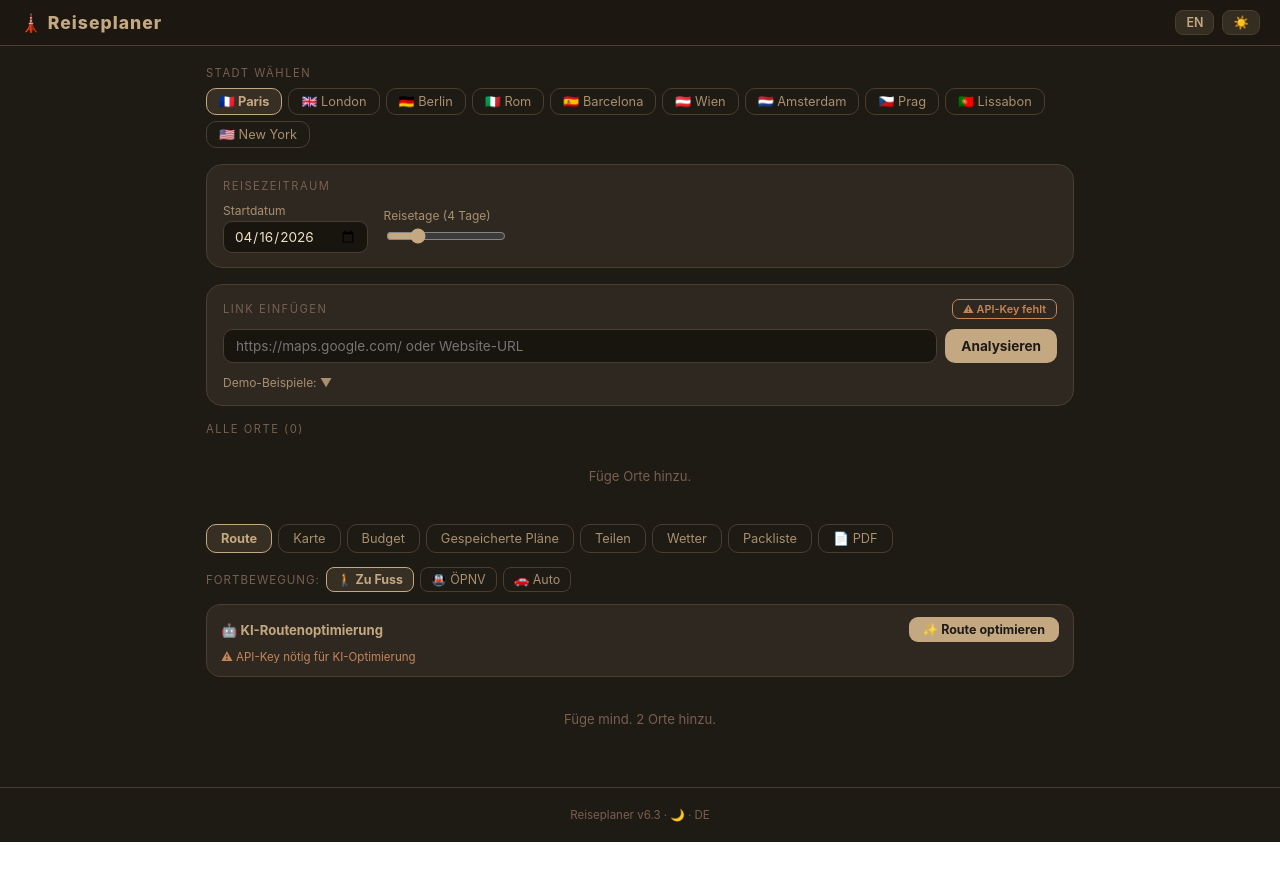
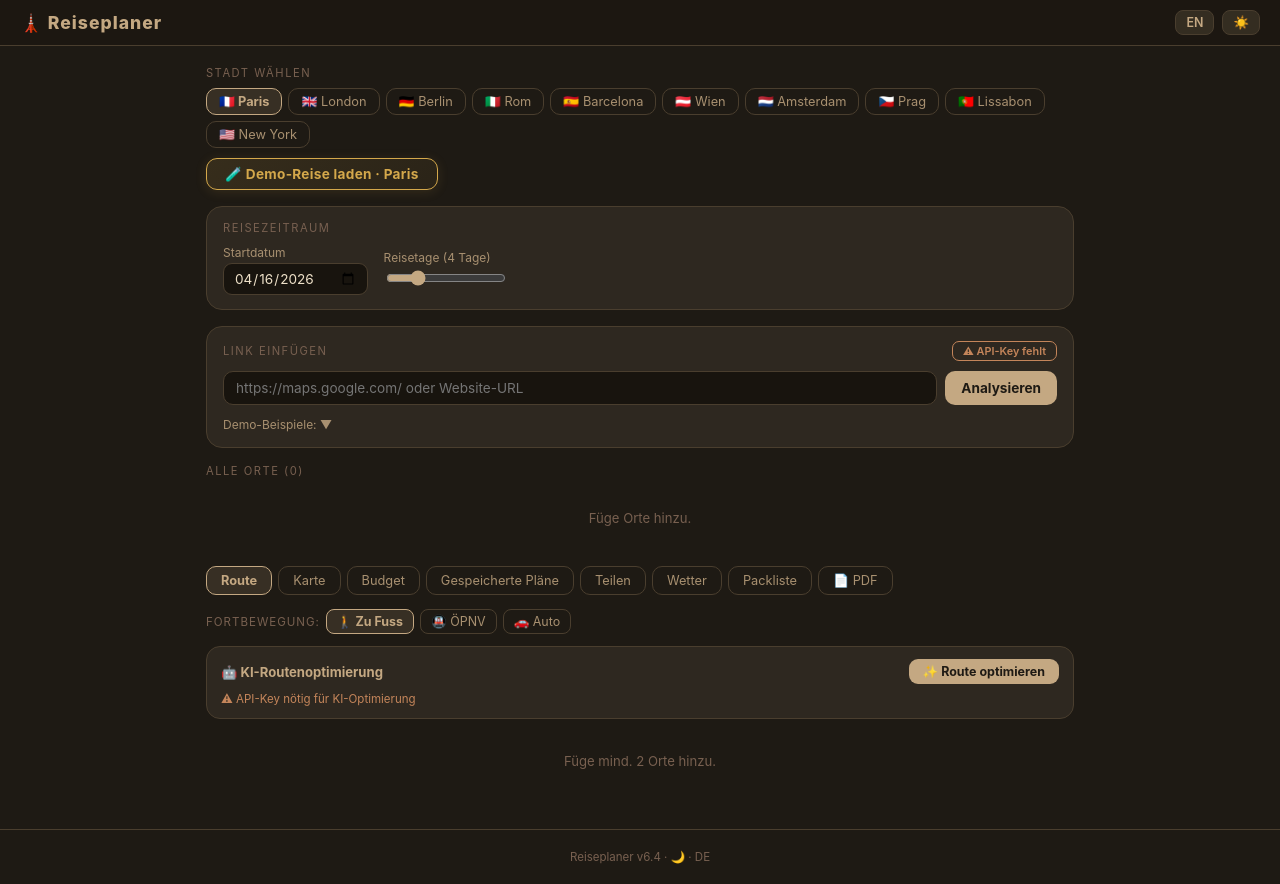
Before and after one commit to TheLomma/reiseplaner, a React (Vite) app: page / in a window 1280 px wide. Before the commit the page ends 842 px from the top, so only its background shows below. Built offline with nearby package versions, Linux system fonts and the light colour scheme.

Commit message:
Update App.jsx
version 6.4

```diff
--- a/src/App.jsx
+++ b/src/App.jsx
@@ -200,6 +200,71 @@ const CITIES = {
     ratings:{"Freiheitsstatue":{stars:4.7,reviews:95000,price:"€€",badge:"Ikone"},"Central Park":{stars:4.8,reviews:310000,price:"Kostenlos",badge:"Oase"},"Times Square":{stars:4.5,reviews:220000,price:"Kostenlos",badge:"Elektrisierend"}},
     locationInfo:{"Freiheitsstatue":{short:"Geschenk Frankreichs an die USA, 1886 eingeweiht.",highlights:["Fähre ab Battery Park","Krone mit Voranmeldung","Ellis Island"]},"Central Park":{short:"Ikonischer Stadtpark mitten in Manhattan.",highlights:["Bethesda Fountain","Bow Bridge","Strawberry Fields"]},"Times Square":{short:"Das leuchtende Herz von Manhattan.",highlights:["Broadway-Theater","Neon-Reklamen","TKTS Tickets"]}},
     openingHours:{"Freiheitsstatue":{mo:true,di:true,mi:true,do:true,fr:true,sa:true,so:true,hours:"09:00–17:00"},"Central Park":{mo:true,di:true,mi:true,do:true,fr:true,sa:true,so:true,hours:"06:00–01:00"},"Times Square":{mo:true,di:true,mi:true,do:true,fr:true,sa:true,so:true,hours:"Immer zugänglich"}},
+  },
+};
+
+const DEMO_TRIPS = {
+  paris: {
+    cityId: "paris",
+    numDays: 3,
+    startDate: new Date(Date.now() + 7*24*60*60*1000).toISOString().slice(0,10),
+    locations: [
+      {id:101,name:"Eiffelturm",type:"Sehenswürdigkeit",address:"Champ de Mars, 75007 Paris",lat:48.8584,lng:2.2945,area:"7. Arrondissement",duration:"1,5 Std.",icon:"🗼"},
+      {id:102,name:"Arc de Triomphe",type:"Sehenswürdigkeit",address:"Pl. Charles de Gaulle, 75008 Paris",lat:48.8738,lng:2.295,area:"8. Arrondissement",duration:"1 Std.",icon:"🏛️"},
+      {id:103,name:"Le Grand Véfour",type:"Restaurant",address:"17 Rue de Beaujolais, 75001 Paris",lat:48.8637,lng:2.337,area:"1. Arrondissement",duration:"2 Std.",icon:"🍽️"},
+      {id:104,name:"Louvre Museum",type:"Museum",address:"Rue de Rivoli, 75001 Paris",lat:48.8606,lng:2.3376,area:"1. Arrondissement",duration:"3 Std.",icon:"🖼️",openingHoursText:"09:00–18:00",closedDays:["Dienstag","Tuesday"]},
+      {id:105,name:"Café de Flore",type:"Cafe",address:"172 Bd Saint-Germain, 75006 Paris",lat:48.8539,lng:2.3328,area:"Saint-Germain",duration:"1 Std.",icon:"☕",openingHoursText:"07:30–01:30",closedDays:[]},
+      {id:106,name:"Sacré-Cœur",type:"Sehenswürdigkeit",address:"35 Rue du Chevalier de la Barre, 75018 Paris",lat:48.8867,lng:2.3431,area:"Montmartre",duration:"1 Std.",icon:"⛪",openingHoursText:"06:00–22:30",closedDays:[]},
+      {id:107,name:"Marché d'Aligre",type:"Markt",address:"Place d'Aligre, 75012 Paris",lat:48.8498,lng:2.3747,area:"12. Arrondissement",duration:"1 Std.",icon:"🛒",openingHoursText:"Di–So 08:00–13:00",closedDays:["Montag","Monday"]},
+      {id:108,name:"Brasserie Lipp",type:"Restaurant",address:"151 Bd Saint-Germain, 75006 Paris",lat:48.8540,lng:2.3330,area:"Saint-Germain",duration:"1,5 Std.",icon:"🥩",openingHoursText:"12:00–23:00",closedDays:[]},
+      {id:109,name:"Musée d'Orsay",type:"Museum",address:"1 Rue de la Légion d'Honneur, 75007 Paris",lat:48.8600,lng:2.3266,area:"7. Arrondissement",duration:"2 Std.",icon:"🎨",openingHoursText:"09:30–18:00",closedDays:["Montag","Monday"]},
+    ],
+    locationDays: { 101: null, 102: null, 103: null, 104: null, 105: null, 106: null, 107: null, 108: null, 109: null },
+    locationNotes: { 101: "Tickets online vorbuchen!", 104: "Mona Lisa – früh kommen!", 106: "Sonnenuntergang von der Kuppel" },
+    assignDays: (startDate) => {
+      const d = generateTripDays(startDate, 3);
+      return { 101: d[0], 102: d[0], 103: d[0], 104: d[1], 105: d[1], 106: d[1], 107: d[2], 108: d[2], 109: d[2] };
+    },
+  },
+  london: {
+    cityId: "london",
+    numDays: 3,
+    startDate: new Date(Date.now() + 7*24*60*60*1000).toISOString().slice(0,10),
+    locations: [
+      {id:201,name:"Tower of London",type:"Sehenswürdigkeit",address:"London EC3N 4AB",lat:51.5081,lng:-0.0759,area:"City of London",duration:"2 Std.",icon:"🏰"},
+      {id:202,name:"Big Ben",type:"Sehenswürdigkeit",address:"Westminster, London SW1A 0AA",lat:51.5007,lng:-0.1246,area:"Westminster",duration:"0,5 Std.",icon:"🕐"},
+      {id:203,name:"Borough Market",type:"Markt",address:"8 Southwark St, London SE1 1TL",lat:51.5055,lng:-0.091,area:"Southwark",duration:"1,5 Std.",icon:"🥘"},
+      {id:204,name:"The Ritz London",type:"Restaurant",address:"150 Piccadilly, London W1J 9BR",lat:51.5071,lng:-0.1422,area:"Mayfair",duration:"2 Std.",icon:"🍴",openingHoursText:"12:00–14:30, 18:00–22:00",closedDays:[]},
+      {id:205,name:"British Museum",type:"Museum",address:"Great Russell St, London WC1B 3DG",lat:51.5194,lng:-0.1270,area:"Bloomsbury",duration:"2,5 Std.",icon:"🏛️",openingHoursText:"10:00–17:00",closedDays:[]},
+      {id:206,name:"Notting Hill",type:"Stadtviertel",address:"Notting Hill, London W11",lat:51.5095,lng:-0.2005,area:"Notting Hill",duration:"1,5 Std.",icon:"🌸",openingHoursText:"Immer zugänglich",closedDays:[]},
+      {id:207,name:"Dishoom Covent Garden",type:"Restaurant",address:"12 Upper St Martin's Ln, London WC2H 9FB",lat:51.5120,lng:-0.1269,area:"Covent Garden",duration:"1,5 Std.",icon:"🍛",openingHoursText:"08:00–23:00",closedDays:[]},
+      {id:208,name:"Hyde Park",type:"Park",address:"London W2 2UH",lat:51.5073,lng:-0.1657,area:"Westminster",duration:"1 Std.",icon:"🌳",openingHoursText:"05:00–24:00",closedDays:[]},
+    ],
+    locationNotes: { 201: "Beefeater-Tour buchen!", 204: "Reservierung nötig", 205: "Rosetta Stone ansehen" },
+    assignDays: (startDate) => {
+      const d = generateTripDays(startDate, 3);
+      return { 201: d[0], 202: d[0], 203: d[0], 204: d[1], 205: d[1], 206: d[1], 207: d[2], 208: d[2] };
+    },
+  },
+  berlin: {
+    cityId: "berlin",
+    numDays: 3,
+    startDate: new Date(Date.now() + 7*24*60*60*1000).toISOString().slice(0,10),
+    locations: [
+      {id:301,name:"Brandenburger Tor",type:"Sehenswürdigkeit",address:"Pariser Platz, 10117 Berlin",lat:52.5163,lng:13.3777,area:"Mitte",duration:"0,5 Std.",icon:"🏛️"},
+      {id:302,name:"Museumsinsel",type:"Museum",address:"10178 Berlin",lat:52.5169,lng:13.4019,area:"Mitte",duration:"3 Std.",icon:"🏛️"},
+      {id:303,name:"Zur letzten Instanz",type:"Restaurant",address:"Waisenstraße 14-16, 10179 Berlin",lat:52.5156,lng:13.4142,area:"Mitte",duration:"1,5 Std.",icon:"🍺",openingHoursText:"12:00–23:00",closedDays:["Montag","Monday"]},
+      {id:304,name:"East Side Gallery",type:"Sehenswürdigkeit",address:"Mühlenstr. 3-100, 10243 Berlin",lat:52.5053,lng:13.4395,area:"Friedrichshain",duration:"1 Std.",icon:"🎨"},
+      {id:305,name:"Markthalle Neun",type:"Markt",address:"Eisenbahnstraße 42-43, 10997 Berlin",lat:52.4994,lng:13.4274,area:"Kreuzberg",duration:"1 Std.",icon:"🛒",openingHoursText:"Do 17:00–22:00, Sa 10:00–18:00",closedDays:[]},
+      {id:306,name:"Café Einstein Stammhaus",type:"Cafe",address:"Kurfürstenstraße 58, 10785 Berlin",lat:52.5044,lng:13.3598,area:"Tiergarten",duration:"1 Std.",icon:"☕",openingHoursText:"08:00–23:00",closedDays:[]},
+      {id:307,name:"Berliner Dom",type:"Sehenswürdigkeit",address:"Am Lustgarten, 10178 Berlin",lat:52.5190,lng:13.4009,area:"Mitte",duration:"1 Std.",icon:"⛪",openingHoursText:"09:00–20:00",closedDays:[]},
+      {id:308,name:"Prater Biergarten",type:"Restaurant",address:"Kastanienallee 7-9, 10435 Berlin",lat:52.5377,lng:13.4131,area:"Prenzlauer Berg",duration:"2 Std.",icon:"🌿",openingHoursText:"12:00–24:00",closedDays:[]},
+    ],
+    locationNotes: { 302: "Pergamonmuseum – Tickets vorbuchen!", 304: "Bruderkuss fotografieren", 306: "Wiener Frühstück probieren" },
+    assignDays: (startDate) => {
+      const d = generateTripDays(startDate, 3);
+      return { 301: d[0], 302: d[0], 303: d[0], 304: d[1], 305: d[1], 306: d[1], 307: d[2], 308: d[2] };
+    },
   },
 };
 
@@ -226,7 +291,7 @@ const TRANSLATIONS = {
     warningClosed:"ist an dem gewählten Tag geschlossen!",warningHint:"Bitte Besuchstag ändern.",
     closed:"geschlossen",apiActive:"API aktiv",apiMissing:"API-Key fehlt",
     apiTitle:"OpenAI API-Key",apiHint:"Lokal gespeichert.",apiSave:"Speichern",
-    apiSaved:"Gespeichert!",apiDelete:"Key löschen",footerText:"Reiseplaner v6.3",
+    apiSaved:"Gespeichert!",apiDelete:"Key löschen",footerText:"Reiseplaner v6.4",
     noRouteHint:"Füge mind. 2 Orte hinzu.",errorEmpty:"Bitte Link eingeben.",
     errorNotFound:"Link nicht erkannt.",
     days:["Montag","Dienstag","Mittwoch","Donnerstag","Freitag","Samstag","Sonntag"],
@@ -255,7 +320,7 @@ const TRANSLATIONS = {
     warningClosed:"is closed on the selected day!",warningHint:"Please change the visit day.",
     closed:"closed",apiActive:"API active",apiMissing:"API Key missing",
     apiTitle:"OpenAI API Key",apiHint:"Stored locally.",apiSave:"Save",
-    apiSaved:"Saved!",apiDelete:"Delete key",footerText:"Travel Planner v6.3",
+    apiSaved:"Saved!",apiDelete:"Delete key",footerText:"Travel Planner v6.4",
     noRouteHint:"Add at least 2 places.",errorEmpty:"Please enter a link.",
     errorNotFound:"Link not recognized.",
     days:["Monday","Tuesday","Wednesday","Thursday","Friday","Saturday","Sunday"],
@@ -611,7 +676,7 @@ Antworte NUR mit JSON:
         {showApiInput && (
           <div style={{ marginBottom:12, padding:"10px 12px", background:th.surface, borderRadius:10, border:`1px solid ${th.border}` }}>
             <div style={{ fontSize:"0.75rem", color:th.textMuted, marginBottom:6 }}>🔑 {t.apiTitle} · <span style={{color:th.textFaint}}>{t.apiHint}</span></div>
-            <div style={{ display:"flex", gap:6 }}>
+            <div style={{ display:"flex", gap:6, alignItems:"center" }}>
               <input type="password" value={apiKeyInput} onChange={e=>setApiKeyInput(e.target.value)} placeholder="sk-..." style={{ flex:1, background:th.input, border:`1px solid ${th.inputBorder}`, borderRadius:8, padding:"5px 9px", fontSize:"0.8rem", color:th.text }} />
               <button onClick={saveApiKey} style={{ background:th.accent, color:th.bg, border:"none", borderRadius:8, padding:"5px 12px", fontWeight:700, fontSize:"0.78rem", cursor:"pointer" }}>{apiKeySaved?t.apiSaved:t.apiSave}</button>
               {apiKey && <button onClick={deleteApiKey} style={{ background:"none", border:`1px solid ${th.border}`, borderRadius:8, padding:"5px 10px", color:th.warning, fontSize:"0.75rem", cursor:"pointer" }}>{t.apiDelete}</button>}
@@ -624,7 +689,7 @@ Antworte NUR mit JSON:
             placeholder={t.linkPlaceholder}
             style={{ flex:1, background:th.input, border:`1px solid ${error?th.warning:th.inputBorder}`, borderRadius:10, padding:"8px 12px", fontSize:"0.85rem", color:th.text, outline:"none" }}/>
           <button onClick={analyze} disabled={loading}
-            style={{ background:th.accent, color:th.bg, border:"none", borderRadius:10, padding:"8px 16px", fontWeight:700, fontSize:"0.85rem", cursor:loading?"wait":"pointer", display:"flex", alignItems:"center", gap:6 }}>
+            style={{ background:th.accent, color:th.bg, border:"none", borderRadius:10, padding:"8px 16px", fontWeight:700, fontSize:"0.85rem", cursor:loading?"wait":"pointer", display:"flex", alignItems:"center", gap:6, alignItems:"center" }}>
             {loading ? <Spinner size={14} color={th.bg}/> : null}{loading ? t.analyzing : t.analyze}
           </button>
         </div>
@@ -733,7 +798,7 @@ Antworte NUR mit JSON:
       <div style={{ background:th.card, border:`1px solid ${th.border}`, borderRadius:14, padding:"12px 14px", marginBottom:14 }}>
         <div style={{ display:"flex", justifyContent:"space-between", alignItems:"center", marginBottom:8 }}>
           <div style={{ fontWeight:700, fontSize:"0.82rem", color:th.accent }}>🤖 {lang==="de" ? "KI-Routenoptimierung" : "AI Route Optimization"}</div>
-          <button onClick={optimize} disabled={loading} style={{ background:th.accent, color:th.bg, border:"none", borderRadius:9, padding:"5px 14px", fontWeight:700, fontSize:"0.78rem", cursor:loading?"wait":"pointer", display:"flex", alignItems:"center", gap:6 }}>
+          <button onClick={optimize} disabled={loading} style={{ background:th.accent, color:th.bg, border:"none", borderRadius:9, padding:"5px 14px", fontWeight:700, fontSize:"0.78rem", cursor:loading?"wait":"pointer", display:"flex", alignItems:"center", gap:6, alignItems:"center" }}>
             {loading ? <Spinner size={12} color={th.bg}/> : "✨"} {loading ? (lang==="de"?"Analysiere...":"Analyzing...") : (lang==="de"?"Route optimieren":"Optimize Route")}
           </button>
         </div>
@@ -1063,7 +1128,7 @@ Antworte NUR mit JSON:
         {link && (
           <div style={{ marginTop:8 }}>
             <div style={{ fontSize:"0.72rem", color:th.textMuted, marginBottom:4 }}>{t.shareHint}</div>
-            <div style={{ display:"flex", gap:6 }}>
+            <div style={{ display:"flex", gap:6, alignItems:"center" }}>
               <input readOnly value={link} style={{ flex:1, background:th.input, border:`1px solid ${th.inputBorder}`, borderRadius:8, padding:"4px 8px", fontSize:"0.72rem", color:th.textMuted }} />
               <button onClick={copy} style={{ background:th.accent, color:th.bg, border:"none", borderRadius:8, padding:"4px 10px", fontWeight:700, fontSize:"0.75rem", cursor:"pointer" }}>{copied ? t.copied : t.copy}</button>
             </div>
@@ -1256,13 +1321,13 @@ Antworte NUR mit JSON:
     );
   }
 
-    function CitySelector({ currentCityId, onSelect, lang, th }) {
+    function CitySelector({ currentCityId, onSelect, lang, th, onLoadDemoTrip }) {
       const t = TRANSLATIONS[lang];
-    const [custom, setCustom] = useState("");
+      const hasDemo = !!DEMO_TRIPS[currentCityId];
       return (
         <div style={{ marginBottom:16 }}>
           <div style={{ fontSize:"0.7rem", color:th.textFaint, letterSpacing:1.5, textTransform:"uppercase", marginBottom:8 }}>{t.selectCity}</div>
-        <div style={{ display:"flex", flexWrap:"wrap", gap:6 }}>
+          <div style={{ display:"flex", flexWrap:"wrap", gap:6, alignItems:"center" }}>
             {Object.values(CITIES).map(c => (
               <button key={c.id} onClick={()=>onSelect(c.id)}
                 style={{ fontSize:"0.8rem", padding:"5px 12px", borderRadius:10, border:`1.5px solid ${currentCityId===c.id ? th.accent : th.border}`, background: currentCityId===c.id ? th.accentLight : "transparent", color: currentCityId===c.id ? th.accent : th.textMuted, cursor:"pointer", fontWeight: currentCityId===c.id ? 700 : 400 }}>
@@ -1270,6 +1335,30 @@ Antworte NUR mit JSON:
               </button>
             ))}
           </div>
+          {hasDemo && onLoadDemoTrip && (
+            <button
+              onClick={() => onLoadDemoTrip(currentCityId)}
+              style={{
+                marginTop: 10,
+                display: "inline-flex",
+                alignItems: "center",
+                gap: 7,
+                background: `linear-gradient(135deg, ${th.gold}22, ${th.gold}11)`,
+                border: `1.5px solid ${th.gold}`,
+                borderRadius: 11,
+                padding: "7px 18px",
+                color: th.gold,
+                fontWeight: 700,
+                fontSize: "0.85rem",
+                cursor: "pointer",
+                letterSpacing: 0.3,
+                boxShadow: `0 2px 12px ${th.gold}22`,
+                transition: "all 0.18s",
+              }}
+            >
+              🧪 {lang === "de" ? `Demo-Reise laden · ${CITIES[currentCityId]?.name}` : `Load Demo Trip · ${CITIES[currentCityId]?.name}`}
+            </button>
+          )}
         </div>
       );
     }
@@ -1373,8 +1462,23 @@ Antworte NUR mit JSON:
 
         <div style={{ maxWidth:900, margin:"0 auto", padding:"20px 16px" }}>
 
-          {/* CITY SELECTOR */}
-          <CitySelector currentCityId={cityId} onSelect={id=>{setCityId(id);setLocations([]);setLocationDays({});setLocationNotes({});}} lang={lang} th={th} />
+          {/* CITY SELECTOR + DEMO */}
+            <CitySelector
+              currentCityId={cityId}
+              onSelect={id=>{setCityId(id);setLocations([]);setLocationDays({});setLocationNotes({});}}
+              lang={lang} th={th}
+              onLoadDemoTrip={(key)=>{
+                const trip=DEMO_TRIPS[key];
+                if(!trip) return;
+                const sd=new Date(Date.now()+7*24*60*60*1000).toISOString().slice(0,10);
+                setCityId(trip.cityId);
+                setStartDate(sd);
+                setNumDays(trip.numDays);
+                setLocations(trip.locations.map(l=>({...l})));
+                setLocationDays(trip.assignDays(sd));
+                setLocationNotes(trip.locationNotes||{});
+              }}
+            />
 
             {/* TRIP PERIOD */}
           <div style={{ background:th.card, border:`1px solid ${th.border}`, borderRadius:16, padding:"14px 16px", marginBottom:16 }}>
```
Lines whose indentation alone changed are shown as unchanged.
